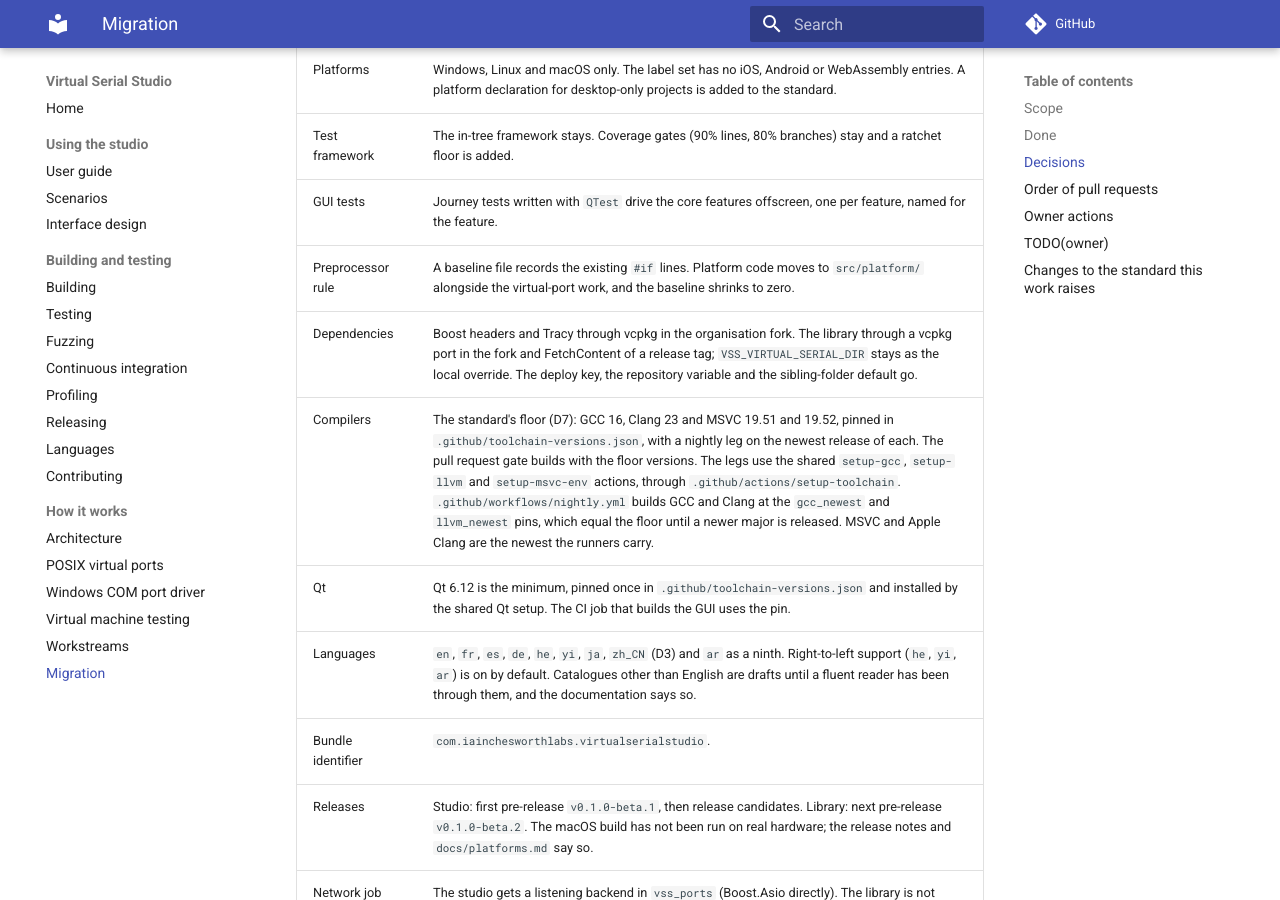
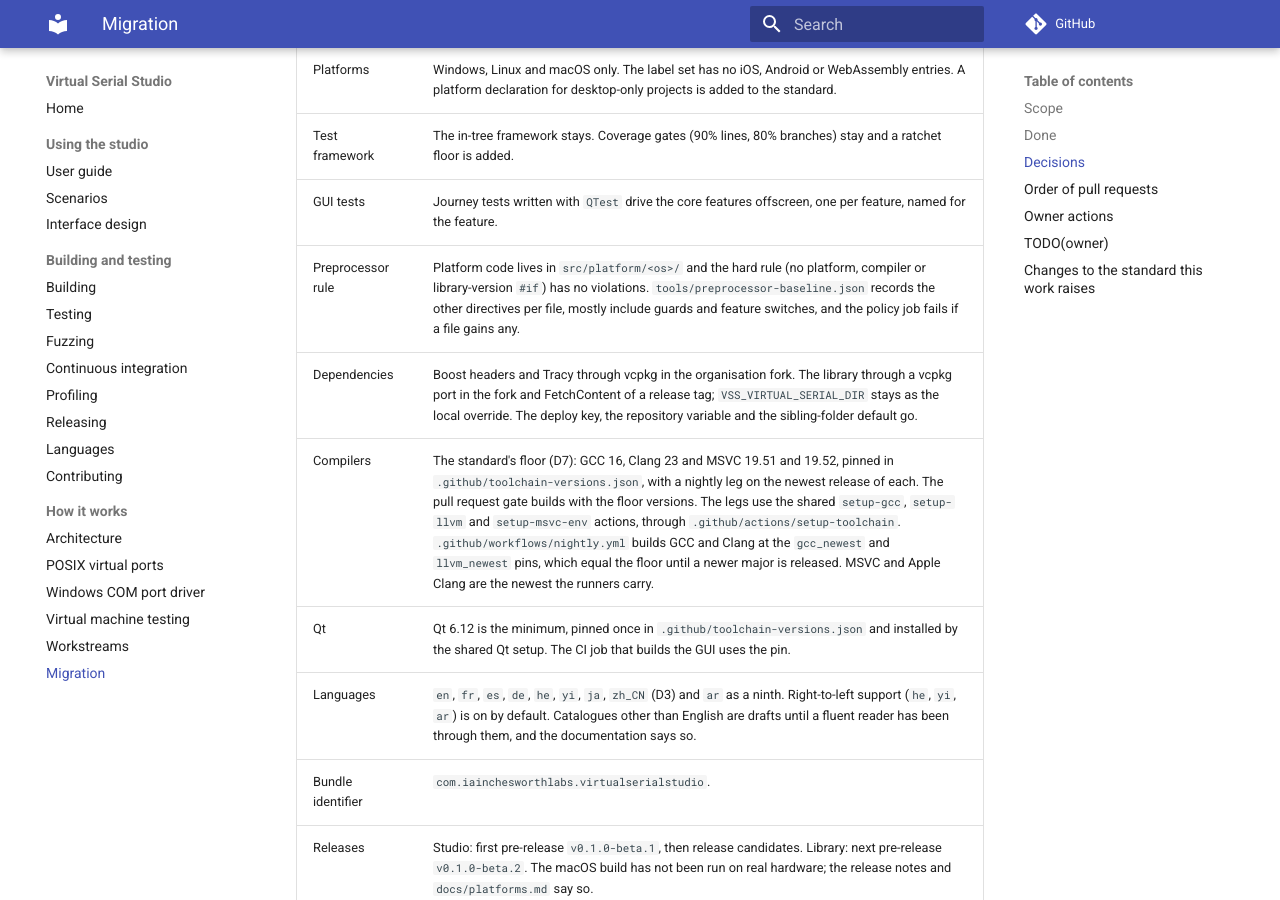
Before and after one commit to iainchesworth/virtual-serial-studio, an MkDocs documentation site: the page built from docs/migration.md, in a window 1280 px wide and 900 px high, scrolled down 1424 px. Built offline with MkDocs 1.6.1 and Material for MkDocs 9.7.7, drawn with Linux system fonts in a browser that asks for light colours; comment, search, counter and statistics services are not loaded.

Commit message:
Turn on the preprocessor check with a baseline (#52)
Platform code now lives in src/platform/<os>/, so the hard rule (no
platform, compiler or library-version #if) has no violations. This adds
tools/preprocessor-baseline.json, which records the remaining 544
directives in 142 files, mostly include guards and feature switches. Its
presence enables the check in the policy job, which fails when a file
gains a directive.

The migration note described the baseline as a temporary record of
platform #if lines. It now says what the file holds.

No user-visible change, so the no-changelog label is set.

Signed-off-by: Iain Chesworth <iain.chesworth@gmail.com>

```diff
--- a/docs/migration.md
+++ b/docs/migration.md
@@ -30,7 +30,7 @@ This page records how Virtual Serial Studio and its library, Boost.VirtualSerial
 | Platforms | Windows, Linux and macOS only. The label set has no iOS, Android or WebAssembly entries. A platform declaration for desktop-only projects is added to the standard. |
 | Test framework | The in-tree framework stays. Coverage gates (90% lines, 80% branches) stay and a ratchet floor is added. |
 | GUI tests | Journey tests written with `QTest` drive the core features offscreen, one per feature, named for the feature. |
-| Preprocessor rule | A baseline file records the existing `#if` lines. Platform code moves to `src/platform/` alongside the virtual-port work, and the baseline shrinks to zero. |
+| Preprocessor rule | Platform code lives in `src/platform/<os>/` and the hard rule (no platform, compiler or library-version `#if`) has no violations. `tools/preprocessor-baseline.json` records the other directives per file, mostly include guards and feature switches, and the policy job fails if a file gains any. |
 | Dependencies | Boost headers and Tracy through vcpkg in the organisation fork. The library through a vcpkg port in the fork and FetchContent of a release tag; `VSS_VIRTUAL_SERIAL_DIR` stays as the local override. The deploy key, the repository variable and the sibling-folder default go. |
 | Compilers | The standard's floor (D7): GCC 16, Clang 23 and MSVC 19.51 and 19.52, pinned in `.github/toolchain-versions.json`, with a nightly leg on the newest release of each. The pull request gate builds with the floor versions. The legs use the shared `setup-gcc`, `setup-llvm` and `setup-msvc-env` actions, through `.github/actions/setup-toolchain`. `.github/workflows/nightly.yml` builds GCC and Clang at the `gcc_newest` and `llvm_newest` pins, which equal the floor until a newer major is released. MSVC and Apple Clang are the newest the runners carry. |
 | Qt | Qt 6.12 is the minimum, pinned once in `.github/toolchain-versions.json` and installed by the shared Qt setup. The CI job that builds the GUI uses the pin. |
```
Also changed, not shown: 1 other file.
